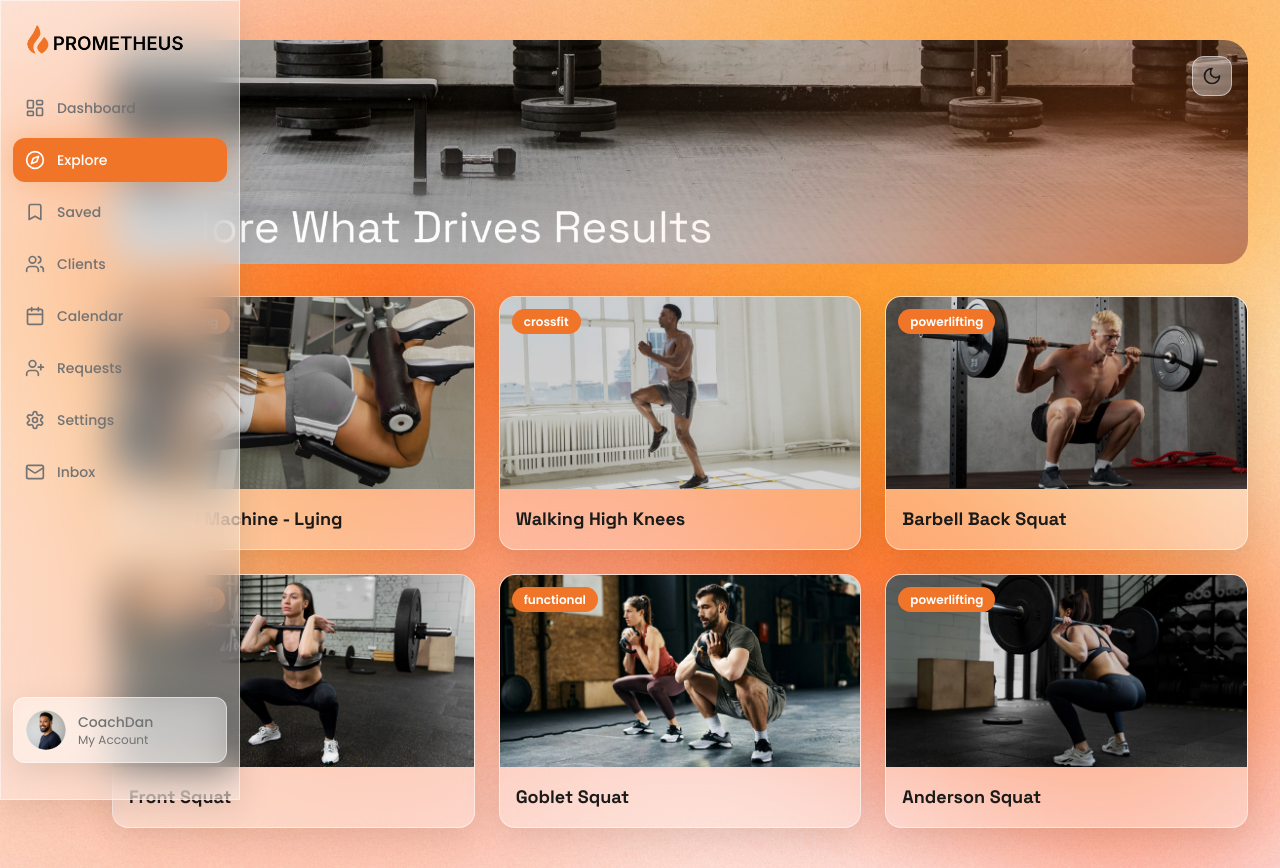
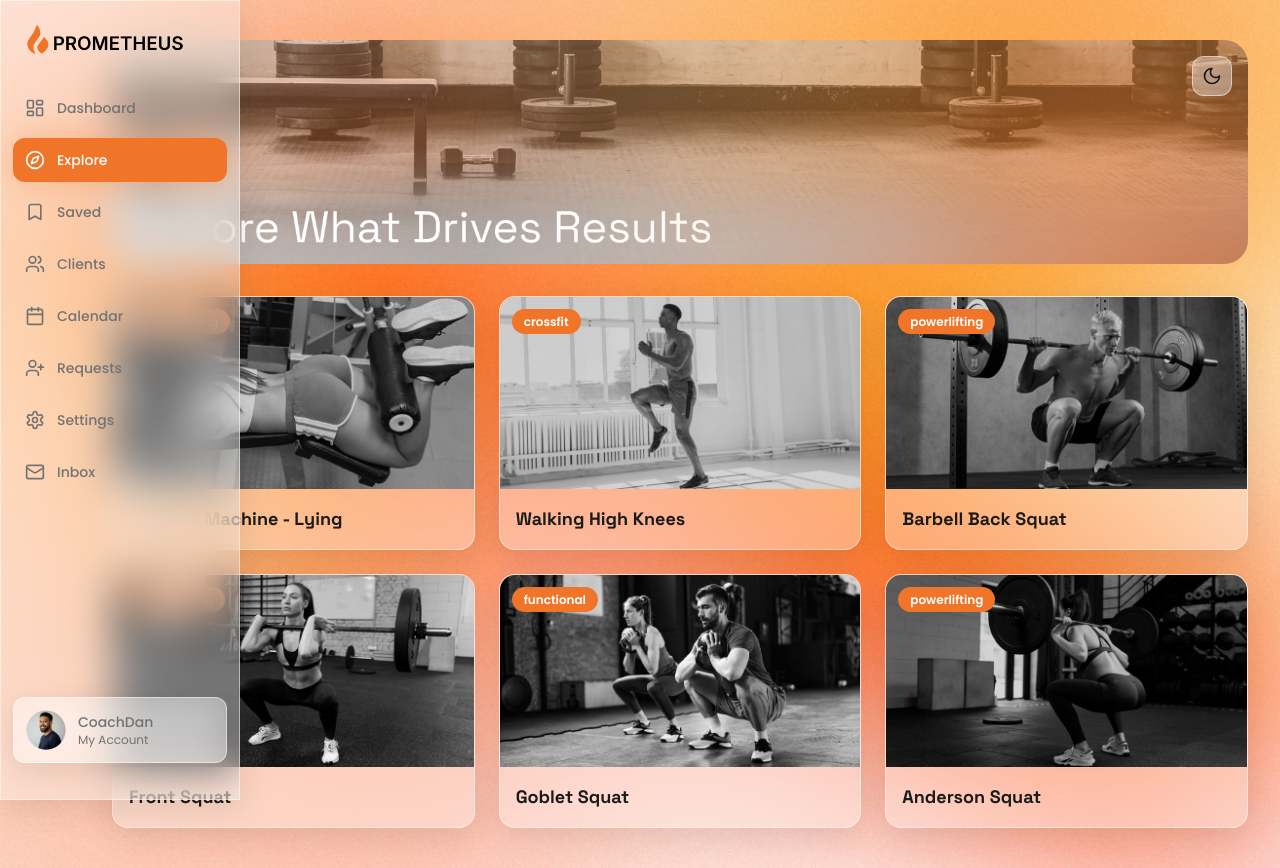
Before and after one commit to prometheusimpact/prometheus-coach-ui, a React (Vite) app: page /explore in a window 1280 px wide. Built offline with nearby package versions, Linux system fonts and the light colour scheme; the HTML template or start-up script is replaced by a standard one.

Commit message:
Update explore page images

```diff
--- a/src/pages/Explore.tsx
+++ b/src/pages/Explore.tsx
@@ -4,7 +4,7 @@ import { Moon, Sun } from "lucide-react";
 import { useTheme } from "next-themes";
 import gradientBg from "@/assets/gradient-bg.jpg";
 import gradientBgDark from "@/assets/gradient-bg-dark.png";
-import diveHero from "@/assets/dive.jpg";
+import bannerImg from "@/assets/banner-use.png";
 import legcurlImg from "@/assets/legcurl.jpg";
 import highkneesImg from "@/assets/highknees.jpg";
 import barbellBackImg from "@/assets/barbell-back.jpg";
@@ -41,7 +41,7 @@ const Explore = () => {
           {/* Banner Section with Theme Toggle */}
           <div className="relative w-full h-48 lg:h-56 rounded-3xl overflow-hidden mb-8">
             <img
-              src={diveHero}
+              src={bannerImg}
               alt="Explore exercises"
               className="w-full h-full object-cover"
             />
@@ -69,7 +69,7 @@ const Explore = () => {
                   <img
                     src={exercise.image}
                     alt={exercise.name}
-                    className="w-full h-full object-cover transition-transform group-hover:scale-105"
+                    className="w-full h-full object-cover transition-all duration-500 grayscale group-hover:grayscale-0 group-hover:scale-125"
                   />
                   <div className="absolute top-3 left-3">
                     <span className="bg-primary text-primary-foreground px-3 py-1 rounded-full text-xs font-semibold">
```
Also changed, not shown: src/assets/banner-use.png (added).
